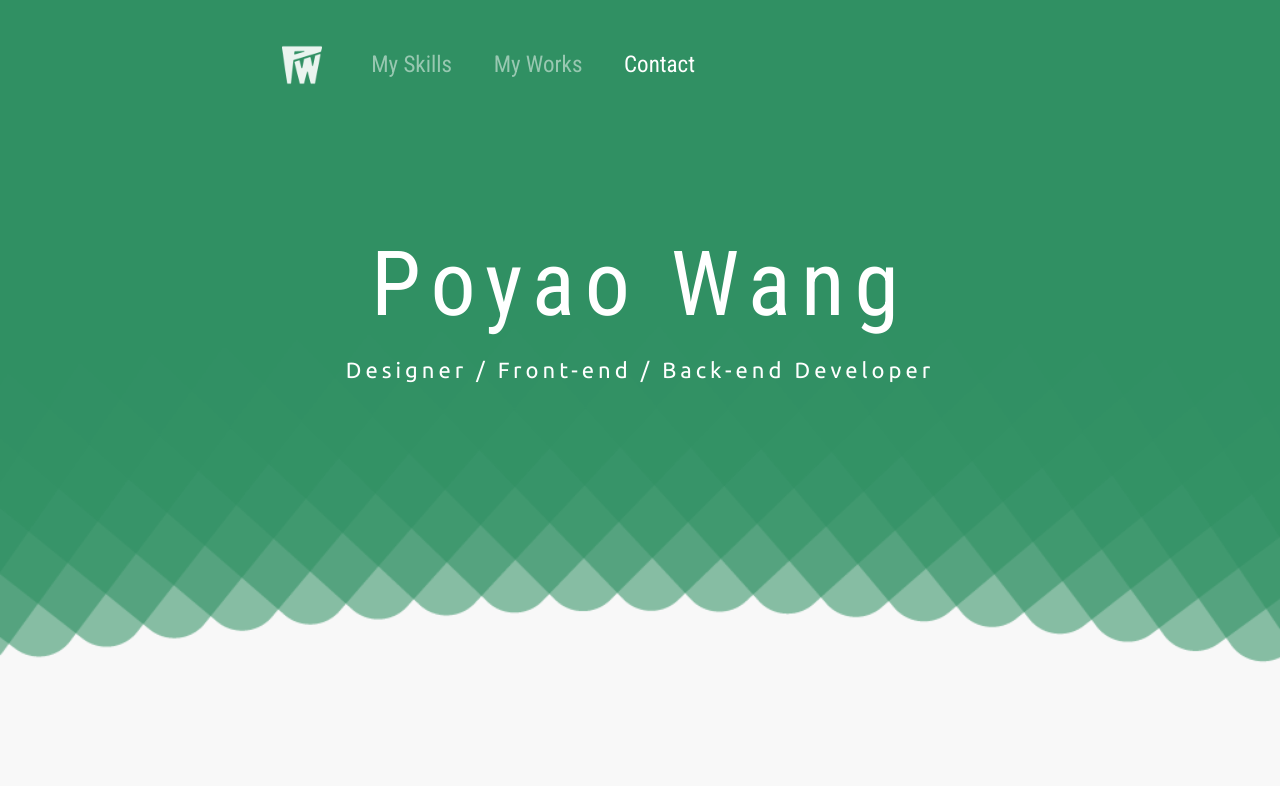
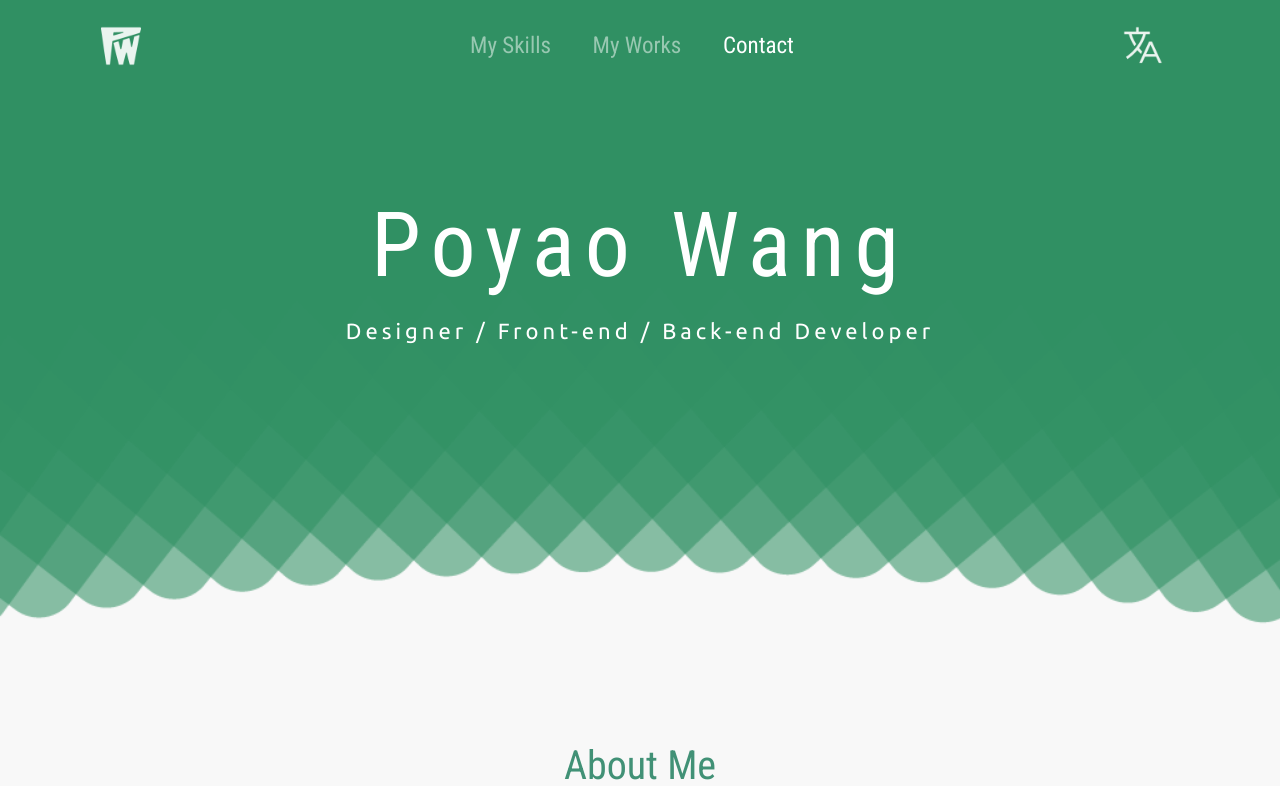
Before and after one commit to poyao-wang/my-web-app, a React (Create React App) app: page / in a window 1280 px wide. Shown: the top 786 px of the page. Built offline with nearby package versions, Linux system fonts and the light colour scheme.

Commit message:
CustomNavbar modified
Changed to stateless function component

Modified Layout

```diff
--- a/src/components/CustomNavbar.jsx
+++ b/src/components/CustomNavbar.jsx
@@ -1,22 +1,59 @@
-import React, { Component } from "react";
-import { Navbar, Nav } from "react-bootstrap";
+import React from "react";
 
 function CustomNavbar({ data }) {
   const mainLinks = data.mainLinks;
   return (
-    <Navbar id="navbar-main" className="navbar-dark top">
-      <Navbar.Brand href="/">
-        <img src="/assets/pyLogo-02.png" alt="pyLogo" />
-      </Navbar.Brand>
-      <Navbar.Toggle aria-controls="basic-navbar-nav" />
-      <Navbar.Collapse id="basic-navbar-nav">
-        <Nav className="mr-auto">
-          <Nav.Link href={mainLinks[0].href}>{mainLinks[0].title}</Nav.Link>
-          <Nav.Link href={mainLinks[1].href}>{mainLinks[1].title}</Nav.Link>
-          <Nav.Link href={mainLinks[2].href}>{mainLinks[2].title}</Nav.Link>
-        </Nav>
-      </Navbar.Collapse>
-    </Navbar>
+    <div className="navbar-bg d-flex">
+      <div className="container">
+        <nav className="navbar navbar-expand navbar-dark d-flex justify-content-between">
+          <a href="/" className="navbar-brand">
+            <img src="/assets/pyLogo-02.png" alt="pyLogo" />
+          </a>
+          <ul id="navbar-main" className="navbar-nav">
+            <li className="nav-item">
+              <a className="nav-link" href={mainLinks[0].href}>
+                {mainLinks[0].title}
+              </a>
+            </li>
+            <li className="nav-item">
+              <a className="nav-link" href={mainLinks[1].href}>
+                {mainLinks[1].title}
+              </a>
+            </li>
+            <li className="nav-item">
+              <a className="nav-link" href={mainLinks[2].href}>
+                {mainLinks[2].title}
+              </a>
+            </li>
+          </ul>
+          <a
+            class="nav-link dropdown"
+            href="#"
+            id="navbarDropdown"
+            role="button"
+            data-toggle="dropdown"
+            aria-haspopup="true"
+            aria-expanded="false"
+          >
+            <img src="/assets/language-icon.png" alt="language" />
+          </a>
+          <div
+            class="dropdown-menu dropdown-menu-right"
+            aria-labelledby="navbarDropdown"
+          >
+            <a className="dropdown-item" href="#">
+              English
+            </a>
+            <a className="dropdown-item" href="#">
+              中　文
+            </a>
+            <a className="dropdown-item" href="#">
+              日本語
+            </a>
+          </div>
+        </nav>
+      </div>
+    </div>
   );
 }
 
--- a/src/components/Home.css
+++ b/src/components/Home.css
@@ -1,18 +1,33 @@
-#navbar-main {
+.navbar-bg {
   background-color: #309063;
-  padding: 20px;
-  padding-left: 10vw;
+}
+
+.navbar {
+}
+
+.nav-item {
+  margin: 1vw;
 }
 
 .nav-link {
-  text-align: right;
-  margin-right: 6px;
-  margin-left: 6px;
-  font-size: 16px;
+  font-size: 3.2vw;
 }
 
 .navbar-brand img {
   width: 30px;
+}
+
+#navbarDropdown img {
+  width: 30px;
+}
+
+.dropdown-menu {
+  width: auto;
+  min-width: 5rem;
+}
+
+.dropdown-item {
+  text-align: center;
 }
 
 #jumbo {
@@ -90,17 +105,17 @@ hr {
 }
 @media (min-width: 768px) {
   #navbar-main {
-    padding: 30px;
-    padding-left: 15vw;
   }
 
   .nav-link {
-    margin-right: 0px;
-    margin-left: 20px;
     font-size: 18px;
   }
 
   .navbar-brand img {
+    width: 35px;
+  }
+
+  #navbarDropdown img {
     width: 35px;
   }
 
@@ -122,17 +137,17 @@ hr {
 }
 @media (min-width: 992px) {
   #navbar-main {
-    padding: 35px;
-    padding-left: 20vw;
   }
 
   .nav-link {
-    margin-right: 0px;
-    margin-left: 30px;
     font-size: 20px;
   }
 
   .navbar-brand img {
+    width: 40px;
+  }
+
+  #navbarDropdown img {
     width: 40px;
   }
 
@@ -147,13 +162,9 @@ hr {
 }
 @media (min-width: 1200px) {
   #navbar-main {
-    padding: 40px;
-    padding-left: 22vw;
   }
 
   .nav-link {
-    margin-right: 0;
-    margin-left: 2vw;
     font-size: 23px;
   }
 
```
